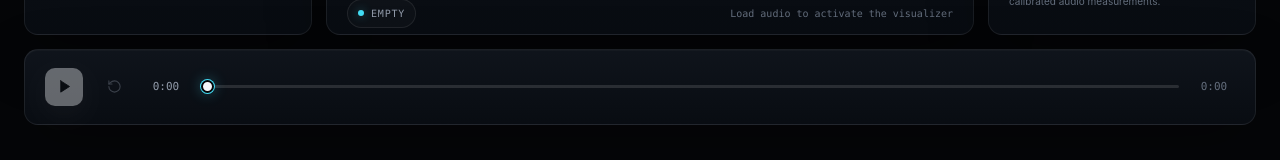
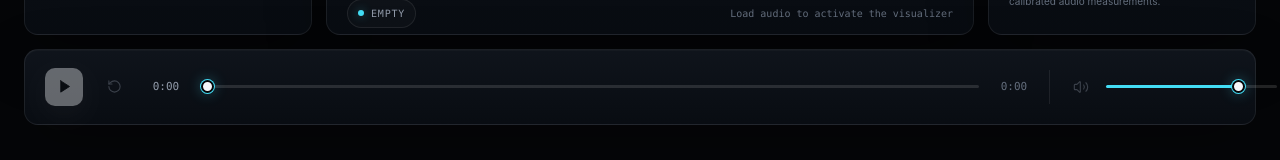
Before and after one commit to HammadZahid1/aura, a React (Vite) app: page / in a window 1280 px wide. Both pictures are taken after a click on the button "Open Studio". Shown: the part 701-861 px from the top of the page. Built offline with nearby package versions, Linux system fonts and the light colour scheme.

Commit message:
feat: add volume and mute controls to the audio player

```diff
--- a/src/components/player/PlayerBar.tsx
+++ b/src/components/player/PlayerBar.tsx
@@ -1,4 +1,4 @@
-import { LoaderCircle, Pause, Play, RotateCcw } from 'lucide-react';
+import { LoaderCircle, Pause, Play, RotateCcw, Volume2, VolumeX } from 'lucide-react';
 import { formatTime } from '../../lib/audio/formatTime';
 import type { AudioPlayerApi } from '../../hooks/useAudioPlayer';
 
@@ -8,7 +8,7 @@ interface PlayerBarProps {
 }
 
 export function PlayerBar({ player, hasTrack }: PlayerBarProps) {
-  const { duration, currentTime, isPlaying, isLoading, status, toggle, seek } = player;
+  const { duration, currentTime, isPlaying, isLoading, volume, muted, status, toggle, seek, changeVolume, toggleMute } = player;
   const disabled = !hasTrack || duration <= 0;
   const loading = isLoading || status === 'loading';
   const progress = duration > 0 ? (currentTime / duration) * 100 : 0;
@@ -59,6 +59,34 @@ export function PlayerBar({ player, hasTrack }: PlayerBarProps) {
         />
 
         <span className="mono player-time player-duration">{formatTime(duration)}</span>
+
+        <div className="player-volume-group">
+          <button
+            className="icon-button"
+            onClick={toggleMute}
+            disabled={!hasTrack}
+            aria-label={muted ? 'Unmute audio' : 'Mute audio'}
+            title={muted ? 'Unmute' : 'Mute'}
+          >
+            {muted || volume === 0 ? (
+              <VolumeX size={16} strokeWidth={1.7} aria-hidden="true" />
+            ) : (
+              <Volume2 size={16} strokeWidth={1.7} aria-hidden="true" />
+            )}
+          </button>
+          <input
+            className="player-volume"
+            type="range"
+            min={0}
+            max={1}
+            step={0.01}
+            value={muted ? 0 : volume}
+            disabled={!hasTrack}
+            aria-label="Volume"
+            style={{ '--range-fill': `${(muted ? 0 : volume) * 100}%` } as React.CSSProperties}
+            onChange={(event) => changeVolume(Number(event.target.value))}
+          />
+        </div>
       </div>
     </section>
   );
--- a/src/hooks/useAudioPlayer.ts
+++ b/src/hooks/useAudioPlayer.ts
@@ -13,6 +13,8 @@ export function useAudioPlayer({ src, onMetadata }: UseAudioPlayerOptions) {
   const [currentTime, setCurrentTime] = useState(0);
   const [isPlaying, setPlaying] = useState(false);
   const [isLoading, setLoading] = useState(false);
+  const [volume, setVolumeState] = useState(0.8);
+  const [muted, setMuted] = useState(false);
   const [status, setStatus] = useState<PlaybackStatus>(src ? 'loading' : 'empty');
 
   useEffect(() => {
@@ -38,6 +40,38 @@ export function useAudioPlayer({ src, onMetadata }: UseAudioPlayerOptions) {
     setLoading(true);
     setStatus('loading');
   }, [src]);
+
+  useEffect(() => {
+    const element = audioRef.current;
+    if (!element) return;
+    element.volume = volume;
+    element.muted = muted;
+  }, [volume, muted]);
+
+  const handleVolumeChange = useCallback(() => {
+    const element = audioRef.current;
+    if (!element) return;
+    setVolumeState(element.volume);
+    setMuted(element.muted);
+  }, []);
+
+  const changeVolume = useCallback((value: number) => {
+    const element = audioRef.current;
+    const next = Math.max(0, Math.min(1, value));
+    setVolumeState(next);
+    if (element) {
+      element.volume = next;
+      element.muted = false;
+    }
+    setMuted(false);
+  }, []);
+
+  const toggleMute = useCallback(() => {
+    const element = audioRef.current;
+    const next = !muted;
+    setMuted(next);
+    if (element) element.muted = next;
+  }, [muted]);
 
   const handleLoadedMetadata = useCallback(() => {
     const value = audioRef.current?.duration;
@@ -114,10 +148,15 @@ export function useAudioPlayer({ src, onMetadata }: UseAudioPlayerOptions) {
     currentTime,
     isPlaying,
     isLoading,
+    volume,
+    muted,
     status,
     setStatus,
     toggle,
     seek,
+    changeVolume,
+    toggleMute,
+    handleVolumeChange,
     handleLoadedMetadata,
     handleDurationChange,
     handleTimeUpdate,
--- a/src/index.css
+++ b/src/index.css
@@ -1589,6 +1589,19 @@ input[type='range']::-moz-range-thumb {
   min-width: 60px;
 }
 
+.player-volume-group {
+  display: flex;
+  align-items: center;
+  gap: 8px;
+  padding-left: 14px;
+  border-left: 1px solid var(--border);
+}
+
+.player-volume {
+  width: 82px;
+  flex: 0 0 auto;
+}
+
 .player-duration {
   color: var(--muted-deep);
 }
--- a/src/pages/Studio/Studio.tsx
+++ b/src/pages/Studio/Studio.tsx
@@ -94,6 +94,7 @@ export default function Studio() {
         onSeeked={player.handleSeeked}
         onWaiting={player.handleWaiting}
         onPlaying={player.handlePlaying}
+        onVolumeChange={player.handleVolumeChange}
         onPlay={player.handlePlay}
         onPause={player.handlePause}
         onEnded={player.handleEnded}
```
